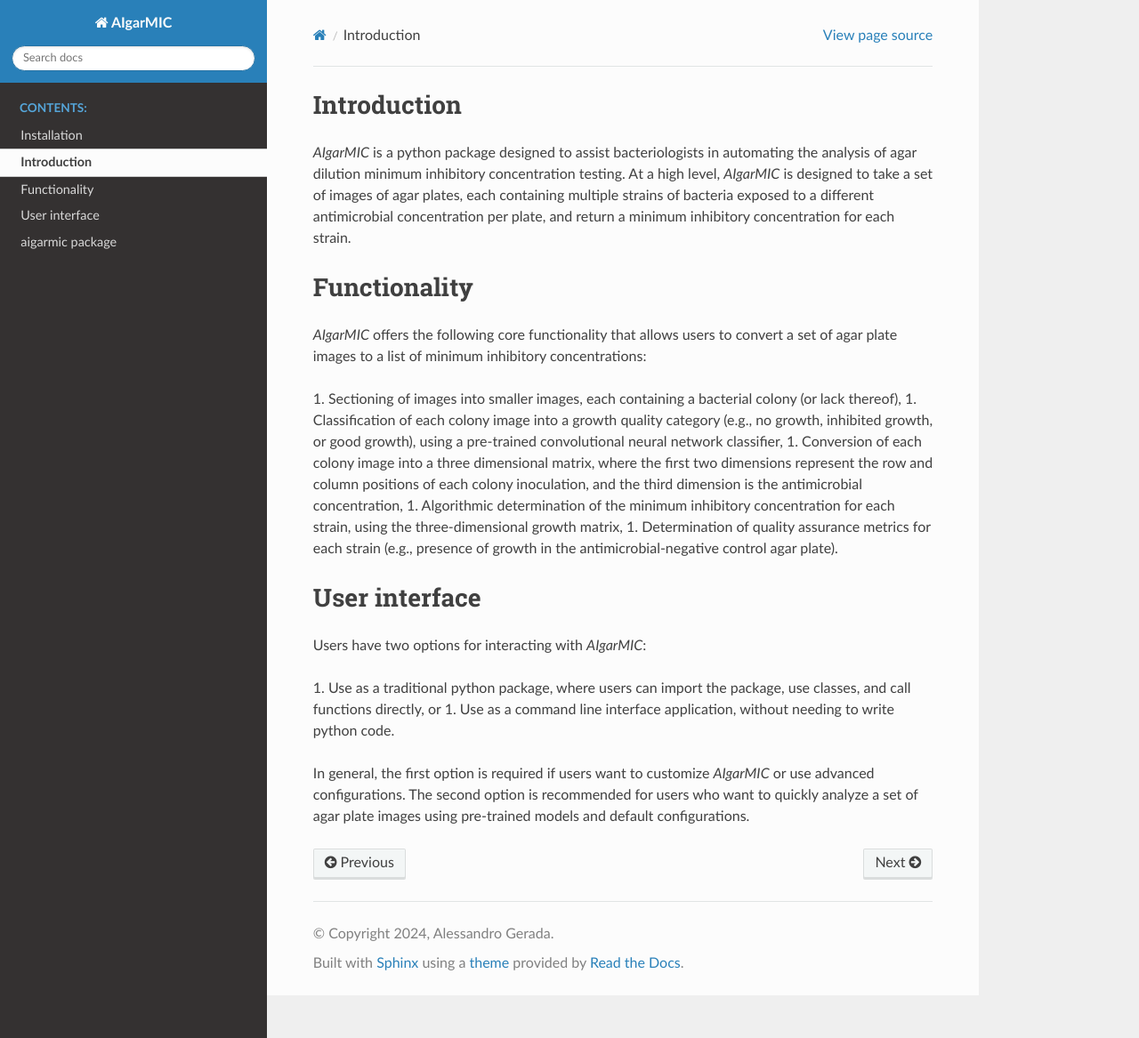
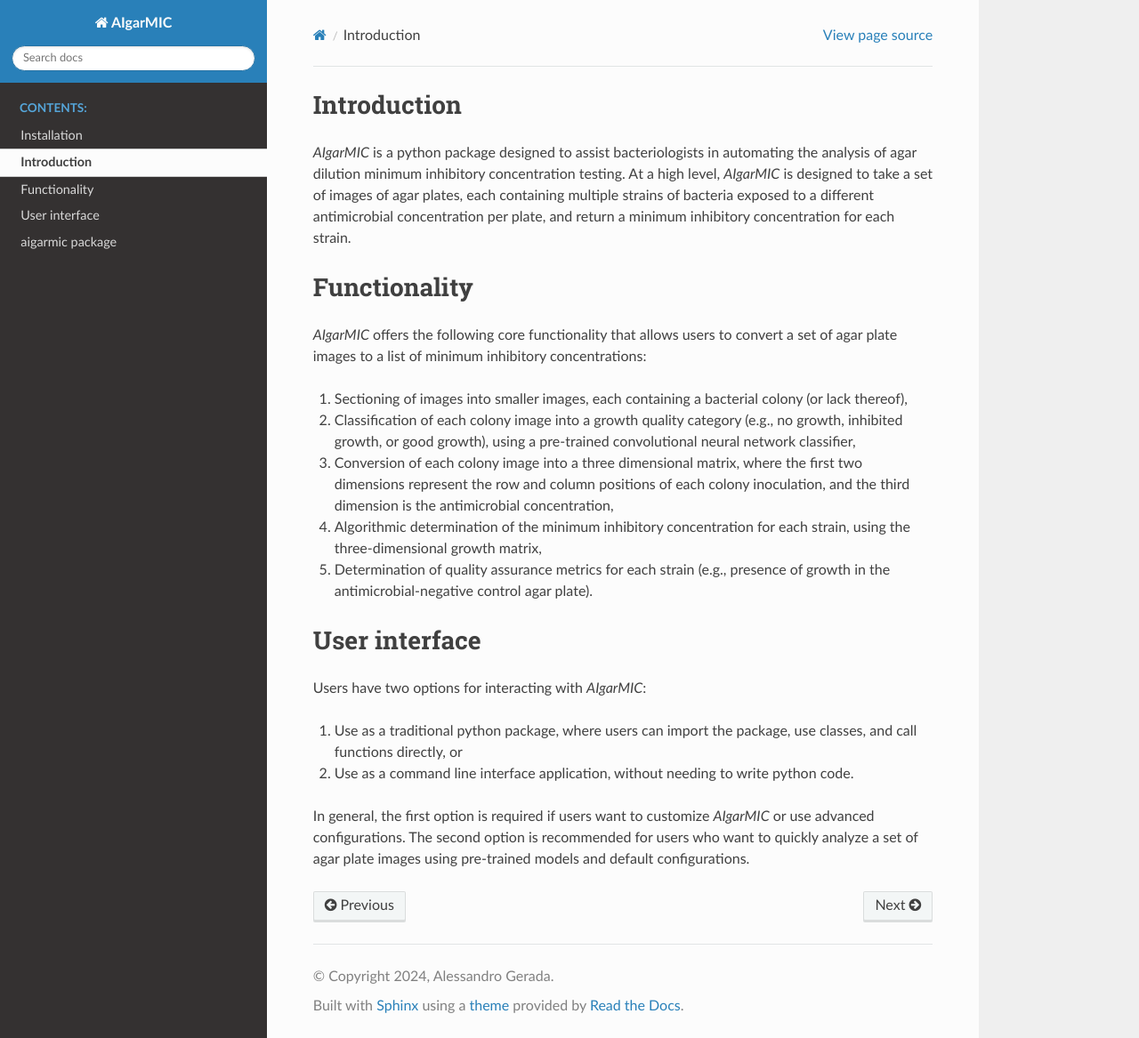
Before and after one commit to agerada/AIgarMIC, a Sphinx documentation site: the page built from docs/source/introduction.rst, in a window 1280 px wide and 1167 px high. Shown: the whole window at 89% size. Built offline with Sphinx 7.4.7 and the Read the Docs theme 2.0.0, drawn with Linux system fonts in a browser that asks for light colours.

Commit message:
list fix

```diff
--- a/docs/source/introduction.rst
+++ b/docs/source/introduction.rst
@@ -12,23 +12,19 @@ Functionality
 `AIgarMIC` offers the following core functionality that allows users to convert a set of agar plate images to a list
 of minimum inhibitory concentrations:
 
-1. Sectioning of images into smaller images, each containing a bacterial colony (or lack thereof),
-1. Classification of each colony image into a growth quality category (e.g., no growth, inhibited growth, or good
-growth), using a pre-trained convolutional neural network classifier,
-1. Conversion of each colony image into a three dimensional matrix, where the first two dimensions represent the
-row and column positions of each colony inoculation, and the third dimension is the antimicrobial concentration,
-1. Algorithmic determination of the minimum inhibitory concentration for each strain, using the three-dimensional
-growth matrix,
-1. Determination of quality assurance metrics for each strain (e.g., presence of growth in the antimicrobial-negative
-control agar plate).
+#. Sectioning of images into smaller images, each containing a bacterial colony (or lack thereof),
+#. Classification of each colony image into a growth quality category (e.g., no growth, inhibited growth, or good growth), using a pre-trained convolutional neural network classifier,
+#. Conversion of each colony image into a three dimensional matrix, where the first two dimensions represent the row and column positions of each colony inoculation, and the third dimension is the antimicrobial concentration,
+#. Algorithmic determination of the minimum inhibitory concentration for each strain, using the three-dimensional growth matrix,
+#. Determination of quality assurance metrics for each strain (e.g., presence of growth in the antimicrobial-negative control agar plate).
 
 User interface
 ==============
 
 Users have two options for interacting with `AIgarMIC`:
 
-1. Use as a traditional python package, where users can import the package, use classes, and call functions directly, or
-1. Use as a command line interface application, without needing to write python code.
+#. Use as a traditional python package, where users can import the package, use classes, and call functions directly, or
+#. Use as a command line interface application, without needing to write python code.
 
 In general, the first option is required if users want to customize `AIgarMIC` or use advanced configurations. The
 second option is recommended for users who want to quickly analyze a set of agar plate images using pre-trained models
```
